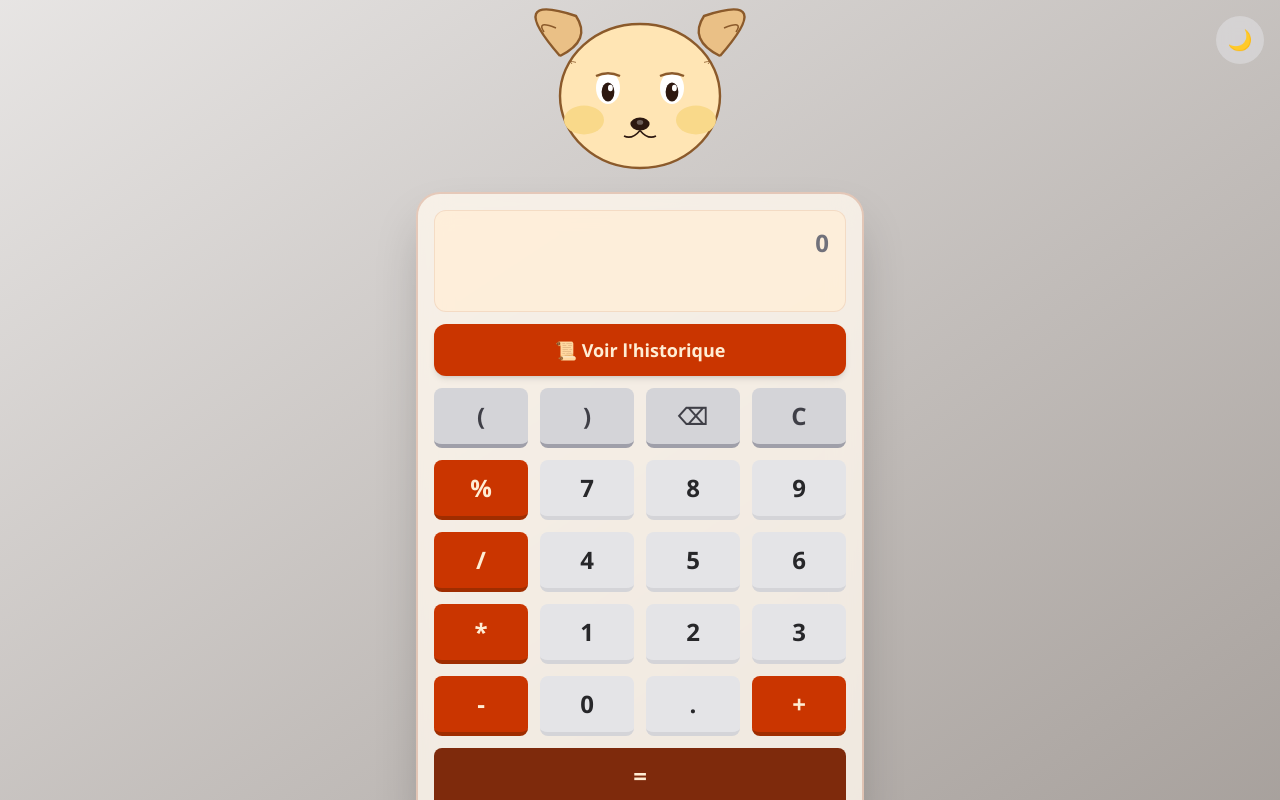
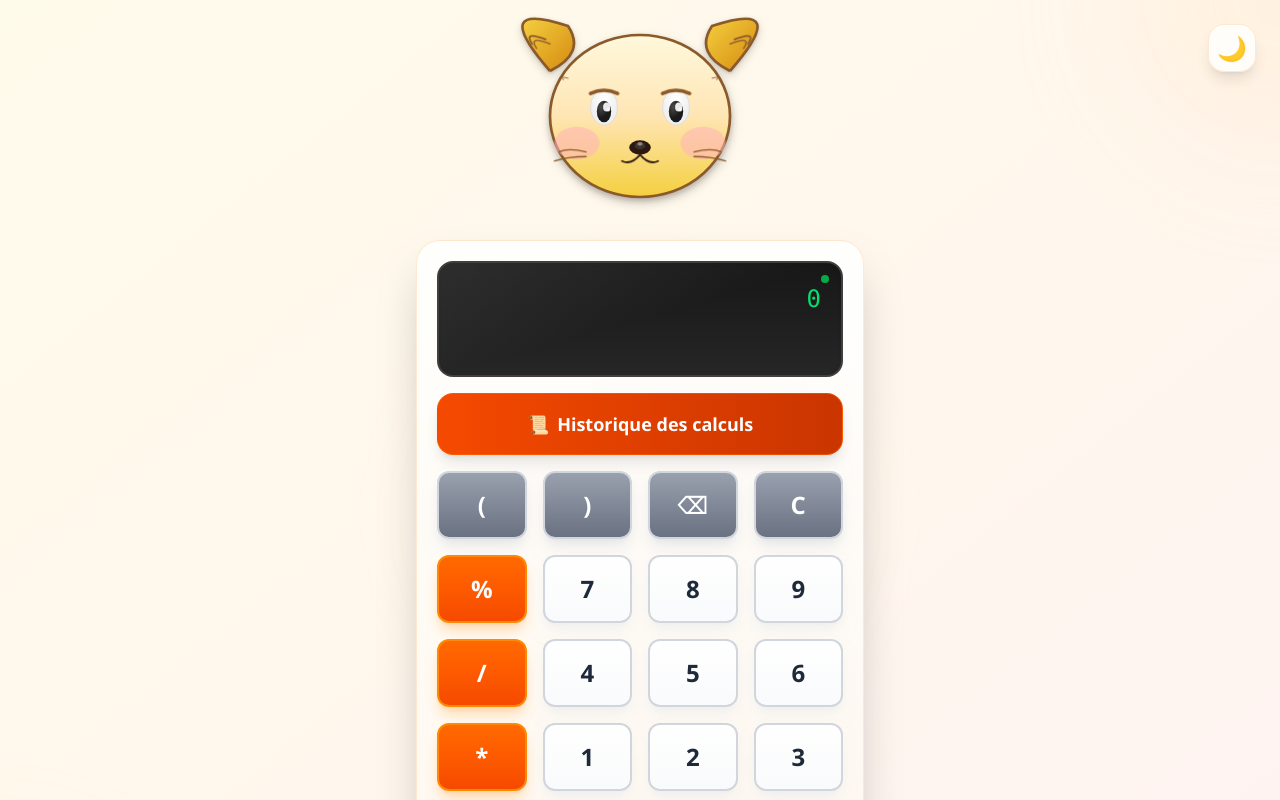
Before and after one commit to almoha73/CalculatriceChihuaha, a React (Vite) app: page / in a window 1280 px wide. Shown: the top 800 px of the page. Built offline with nearby package versions, Linux system fonts and the light colour scheme.

Commit message:
Calculatrice Chihuahua avec design amélioré

```diff
--- a/src/App.tsx
+++ b/src/App.tsx
@@ -18,24 +18,21 @@ function App() {
   const [history, setHistory] = useState<string[]>([]);
   const [dark, setDark] = useState(false);
   const [showHistory, setShowHistory] = useState(false);
+  const [isCalculating, setIsCalculating] = useState(false);
 
   useEffect(() => {
-    // Initialiser le thème au chargement
     const savedTheme = localStorage.getItem("theme");
     const systemDark = window.matchMedia("(prefers-color-scheme: dark)").matches;
 
     const isDark = savedTheme === "dark" || (!savedTheme && systemDark);
     setDark(isDark);
 
-    // Appliquer la classe dark selon la documentation TailwindCSS v4
     document.documentElement.classList.toggle("dark", isDark);
   }, []);
 
   useEffect(() => {
-    // Mettre à jour le thème quand l'état change
     document.documentElement.classList.toggle("dark", dark);
 
-    // Sauvegarder la préférence
     if (dark) {
       localStorage.setItem("theme", "dark");
     } else {
@@ -44,27 +41,43 @@ function App() {
   }, [dark]);
 
   const processKeyPress = useCallback((value: string) => {
-    if (value === "C") { setInput(""); setResult(null); }
-    else if (value === "⌫") { setInput((prev) => prev.slice(0, -1)); }
+    if (value === "C") {
+      setInput("");
+      setResult(null);
+    }
+    else if (value === "⌫") {
+      setInput((prev) => prev.slice(0, -1));
+      if (result) setResult(null);
+    }
     else if (value === "=") {
       setInput(currentInput => {
         if (!currentInput.trim()) return currentInput;
+        setIsCalculating(true);
+
+        // Petit délai pour l'animation
+        setTimeout(() => {
           try {
-          // Attention: l'utilisation de eval() peut être dangereuse avec des entrées non fiables.
-          // Pour une calculatrice de production, une bibliothèque d'analyse et d'évaluation serait préférable.
             const res = eval(currentInput);
             setResult(res.toString());
             setHistory((prevHistory) => [`${currentInput} = ${res}`, ...prevHistory].slice(0, 15));
-          return ""; // Vide l'input après le calcul
+            setIsCalculating(false);
           } catch {
             setResult("Erreur");
-          return currentInput; // Conserve l'input en cas d'erreur
+            setIsCalculating(false);
           }
+        }, 200);
+
+        return currentInput;
       });
     }
-    else if (value === "%") { setInput((prev) => prev + "/100"); }
-    else { setInput((prev) => prev + value); }
-  }, [setInput, setResult, setHistory]); // setInput, setResult, setHistory sont stables
+    else if (value === "%") {
+      setInput((prev) => prev + "/100");
+    }
+    else {
+      setInput((prev) => prev + value);
+      if (result) setResult(null);
+    }
+  }, [result]);
 
   useEffect(() => {
     const handleKeyDown = (event: KeyboardEvent) => {
@@ -94,58 +107,114 @@ function App() {
   }, [processKeyPress]);
 
   return (
-    <main className="flex min-h-screen w-full items-center justify-center bg-gradient-to-br from-stone-200 to-stone-400 p-4 dark:from-neutral-900 dark:to-black">
+    <main className="flex min-h-screen w-full items-center justify-center bg-gradient-to-br from-amber-50 via-orange-50 to-red-50 dark:from-neutral-950 dark:via-neutral-900 dark:to-orange-950 p-4 relative overflow-hidden">
+      {/* Éléments décoratifs d'arrière-plan */}
+      <div className="absolute inset-0 overflow-hidden pointer-events-none">
+        <div className="absolute -top-40 -right-40 w-80 h-80 bg-orange-200/20 dark:bg-orange-500/10 rounded-full blur-3xl animate-pulse"></div>
+        <div className="absolute -bottom-40 -left-40 w-80 h-80 bg-amber-200/20 dark:bg-amber-500/10 rounded-full blur-3xl animate-pulse" style={{ animationDelay: '1s' }}></div>
+        <div className="absolute top-1/2 left-1/2 -translate-x-1/2 -translate-y-1/2 w-96 h-96 bg-orange-100/10 dark:bg-orange-400/5 rounded-full blur-3xl animate-pulse" style={{ animationDelay: '2s' }}></div>
+      </div>
+
       <button
         onClick={() => setDark(!dark)}
-        className="fixed top-4 right-4 z-50 flex h-10 w-10 items-center justify-center rounded-full bg-zinc-200/50 text-xl text-zinc-800 backdrop-blur-sm transition hover:scale-110 dark:bg-neutral-800/50 dark:text-orange-300 md:h-12 md:w-12"
+        className="fixed top-6 right-6 z-50 flex h-12 w-12 items-center justify-center rounded-2xl bg-white/80 dark:bg-neutral-800/80 text-2xl backdrop-blur-md transition-all duration-300 hover:scale-110 hover:rotate-12 shadow-lg border border-orange-200/50 dark:border-orange-600/30"
       >
+        <span className="transition-transform duration-300">
           {dark ? "☀️" : "🌙"}
+        </span>
       </button>
 
-      {/* Les valeurs 'lg:' ont été réduites pour éviter le scroll sur grand écran */}
-      <div className="w-full max-w-[340px] pt-16 md:max-w-md md:pt-20 lg:max-w-md lg:pt-20">
+      <div className="w-full max-w-[360px] pt-16 md:max-w-md md:pt-20 lg:max-w-md lg:pt-20 relative z-10">
 
-        <div className="relative h-20 md:h-24 lg:h-24">
-          <ChihuahuaHead className="absolute bottom-0 left-1/2 w-48 -translate-x-1/2 md:w-60 lg:w-64" />
+        {/* Tête de Chihuahua avec animation */}
+        <div className="relative h-24 md:h-28 lg:h-32 mb-4">
+          <ChihuahuaHead
+            className={`absolute bottom-0 left-1/2 w-52 -translate-x-1/2 md:w-64 lg:w-72 transition-transform duration-300 ${
+              isCalculating ? 'animate-bounce' : 'hover:scale-105'
+            }`}
+          />
+          {isCalculating && (
+            <div className="absolute -top-2 left-1/2 -translate-x-1/2 text-2xl animate-spin">
+              🧮
+            </div>
+          )}
         </div>
 
-        <div className="relative w-full rounded-3xl border-2 border-orange-800/20 bg-orange-50/80 p-3 shadow-2xl backdrop-blur-lg dark:border-orange-600/20 dark:bg-neutral-800/80 md:p-4">
+        {/* Calculatrice principale */}
+        <div className="relative w-full rounded-3xl bg-gradient-to-b from-white/90 to-orange-50/90 dark:from-neutral-800/90 dark:to-neutral-900/90 p-4 shadow-2xl backdrop-blur-xl border border-orange-200/50 dark:border-orange-600/20 md:p-5">
 
-          <div className="mb-3 min-h-[90px] rounded-xl border border-orange-800/10 bg-orange-100/70 p-3 text-right dark:border-orange-600/20 dark:bg-black/20 md:min-h-[100px] lg:p-4">
-            <div className="min-h-[28px] font-bold text-lg text-zinc-500 dark:text-zinc-400 break-all md:text-xl lg:text-2xl">{input || "0"}</div>
-            <div className="min-h-[36px] text-3xl font-bold text-orange-900 dark:text-orange-200 break-all md:text-4xl">
-              {result !== null ? result : ""}
+          {/* Écran de la calculatrice */}
+          <div className="mb-4 min-h-[100px] rounded-2xl bg-gradient-to-b from-neutral-900 to-neutral-800 dark:from-black dark:to-neutral-900 p-4 text-right shadow-inner border-2 border-neutral-700 md:min-h-[110px] lg:p-5 relative overflow-hidden">
+            {/* Effet de reflet sur l'écran */}
+            <div className="absolute inset-0 bg-gradient-to-br from-white/10 via-transparent to-transparent pointer-events-none"></div>
+
+            <div className="relative z-10">
+              <div className="min-h-[32px] font-mono text-lg text-green-400 break-all md:text-xl lg:text-2xl transition-all duration-200">
+                {input || "0"}
+              </div>
+              <div className={`min-h-[40px] text-3xl font-bold text-green-300 break-all md:text-4xl transition-all duration-300 ${
+                isCalculating ? 'animate-pulse text-yellow-400' : ''
+              }`}>
+                {isCalculating ? "Calcul..." : (result !== null ? result : "")}
               </div>
             </div>
 
+            {/* Indicateur LED */}
+            <div className="absolute top-3 right-3 w-2 h-2 bg-green-500 rounded-full animate-pulse shadow-lg shadow-green-500/50"></div>
+          </div>
+
+          {/* Bouton historique */}
           <button
             onClick={() => setShowHistory(true)}
-            className="mb-3 w-full rounded-xl bg-orange-700 py-2 text-base font-bold text-orange-100 shadow-md transition hover:bg-orange-800 active:translate-y-px md:py-3 md:text-lg"
+            className="mb-4 w-full rounded-2xl bg-gradient-to-r from-orange-600 to-orange-700 hover:from-orange-700 hover:to-orange-800 py-3 text-base font-bold text-white shadow-lg transition-all duration-200 hover:shadow-xl hover:scale-[1.02] active:scale-[0.98] border border-orange-500/50 md:py-4 md:text-lg"
           >
-            📜 Voir l'historique
+            <span className="mr-2">📜</span>
+            Historique des calculs
           </button>
 
-          <div className="grid grid-cols-4 gap-2 md:gap-3">
+          {/* Grille des boutons */}
+          <div className="grid grid-cols-4 gap-3 md:gap-4">
             {BUTTONS.map((btn) => {
               const isOperator = ["%", "/", "*", "-", "+"].includes(btn);
               const isControl = ["C", "⌫", "(", ")"].includes(btn);
               const isEquals = btn === "=";
+              const isNumber = /^[0-9.]$/.test(btn);
 
-              const baseClasses = "rounded-lg border-b-4 text-xl font-semibold transition active:translate-y-0.5 active:border-b-2 py-2 md:py-3 md:text-2xl";
+              const baseClasses = "rounded-xl font-bold transition-all duration-150 active:scale-95 py-3 md:py-4 text-xl md:text-2xl shadow-lg hover:shadow-xl border-2 relative overflow-hidden";
 
-              const numberClasses = `border-zinc-300 bg-zinc-200 text-zinc-800 hover:bg-zinc-100 dark:border-neutral-600 dark:bg-neutral-700 dark:text-zinc-100 dark:hover:bg-neutral-600`;
-              const operatorClasses = `border-orange-800 bg-orange-700 text-orange-100 hover:bg-orange-600`;
-              const controlClasses = `border-zinc-400 bg-zinc-300 text-zinc-700 hover:bg-zinc-200 dark:border-neutral-500 dark:bg-neutral-600 dark:text-zinc-100 dark:hover:bg-neutral-500`;
-              const equalsClasses = `col-span-4 border-orange-950 bg-orange-900 text-orange-100 hover:bg-orange-800`;
+              const numberClasses = `bg-gradient-to-b from-white to-gray-50 hover:from-gray-50 hover:to-gray-100 text-gray-800 border-gray-300 shadow-gray-200/50 dark:from-neutral-700 dark:to-neutral-800 dark:hover:from-neutral-600 dark:hover:to-neutral-700 dark:text-white dark:border-neutral-600 dark:shadow-neutral-800/50`;
 
-              const btnClasses = `${baseClasses} ${isEquals ? equalsClasses : isOperator ? operatorClasses : isControl ? controlClasses : numberClasses}`;
+              const operatorClasses = `bg-gradient-to-b from-orange-500 to-orange-600 hover:from-orange-600 hover:to-orange-700 text-white border-orange-400 shadow-orange-300/50 dark:shadow-orange-900/50`;
+
+              const controlClasses = `bg-gradient-to-b from-gray-400 to-gray-500 hover:from-gray-500 hover:to-gray-600 text-white border-gray-300 shadow-gray-300/50 dark:from-neutral-600 dark:to-neutral-700 dark:hover:from-neutral-500 dark:hover:to-neutral-600 dark:border-neutral-500`;
+
+              const equalsClasses = `col-span-4 bg-gradient-to-r from-green-600 to-emerald-600 hover:from-green-700 hover:to-emerald-700 text-white border-green-500 shadow-green-300/50 dark:shadow-green-900/50`;
+
+              const btnClasses = `${baseClasses} ${
+                isEquals ? equalsClasses :
+                isOperator ? operatorClasses :
+                isControl ? controlClasses :
+                numberClasses
+              }`;
 
               return (
-                <button key={btn} onClick={() => processKeyPress(btn)} className={btnClasses}>
-                  {btn}
+                <button
+                  key={btn}
+                  onClick={() => processKeyPress(btn)}
+                  className={btnClasses}
+                  disabled={isCalculating}
+                >
+                  {/* Effet de brillance au survol */}
+                  <div className="absolute inset-0 bg-gradient-to-r from-transparent via-white/20 to-transparent -translate-x-full group-hover:translate-x-full transition-transform duration-700 pointer-events-none"></div>
+                  <span className="relative z-10">{btn}</span>
                 </button>
               );
             })}
+          </div>
+
+          {/* Signature discrète */}
+          <div className="mt-4 text-center text-xs text-gray-500 dark:text-gray-400 font-mono">
+            🐕 Calculatrice Chihuahua v2.0
           </div>
         </div>
       </div>
--- a/src/ChihuahuaHead.tsx
+++ b/src/ChihuahuaHead.tsx
@@ -1,101 +1,200 @@
 import React from "react";
 
-// Ce composant "simple" accepte des classes Tailwind pour être stylisé par son parent.
 const ChihuahuaHead: React.FC<{ className?: string; "aria-hidden"?: boolean }> = ({ className, ...props }) => (
   <div className={className} {...props}>
     <svg
       viewBox="0 0 320 260"
-      className="h-full w-full" // Le SVG remplira son conteneur
+      className="h-full w-full drop-shadow-lg"
     >
-      {/* Oreille gauche */}
+      {/* Ombre portée */}
+      <ellipse
+        cx="162"
+        cy="145"
+        rx="98"
+        ry="88"
+        fill="rgba(0,0,0,0.1)"
+        className="blur-sm"
+      />
+
+      {/* Oreille gauche avec dégradé */}
+      <defs>
+        <linearGradient id="earGradient" x1="0%" y1="0%" x2="100%" y2="100%">
+          <stop offset="0%" stopColor="#f4d03f" />
+          <stop offset="100%" stopColor="#d68910" />
+        </linearGradient>
+        <linearGradient id="headGradient" x1="0%" y1="0%" x2="0%" y2="100%">
+          <stop offset="0%" stopColor="#fff8dc" />
+          <stop offset="50%" stopColor="#ffe5b4" />
+          <stop offset="100%" stopColor="#f4d03f" />
+        </linearGradient>
+        <radialGradient id="eyeGradient" cx="50%" cy="30%">
+          <stop offset="0%" stopColor="#ffffff" />
+          <stop offset="100%" stopColor="#f0f0f0" />
+        </radialGradient>
+        <radialGradient id="pupilGradient" cx="30%" cy="30%">
+          <stop offset="0%" stopColor="#4a4a4a" />
+          <stop offset="100%" stopColor="#1a1a1a" />
+        </radialGradient>
+      </defs>
+
       <path
         d="M60,90 Q-10,10 80,40 Q100,70 60,90"
-        fill="#eac086"
+        fill="url(#earGradient)"
         stroke="#8b5a2b"
         strokeWidth="3"
+        className="drop-shadow-sm"
       />
+
       {/* Oreille droite */}
       <path
         d="M260,90 Q330,10 240,40 Q220,70 260,90"
-        fill="#eac086"
+        fill="url(#earGradient)"
         stroke="#8b5a2b"
         strokeWidth="3"
+        className="drop-shadow-sm"
       />
-      {/* Tête principale */}
+
+      {/* Tête principale avec dégradé */}
       <ellipse
         cx="160"
         cy="140"
         rx="100"
         ry="90"
-        fill="#ffe5b4"
+        fill="url(#headGradient)"
         stroke="#8b5a2b"
         strokeWidth="3"
+        className="drop-shadow-md"
       />
-      {/* Joues */}
-      <ellipse cx="90" cy="170" rx="25" ry="18" fill="#f9d98a" />
-      <ellipse cx="230" cy="170" rx="25" ry="18" fill="#f9d98a" />
-      {/* Yeux */}
-      <ellipse cx="120" cy="130" rx="15" ry="20" fill="#fff" />
-      <ellipse cx="200" cy="130" rx="15" ry="20" fill="#fff" />
-      <ellipse cx="120" cy="135" rx="8" ry="12" fill="#2d1810" />
-      <ellipse cx="200" cy="135" rx="8" ry="12" fill="#2d1810" />
-      {/* Reflets dans les yeux */}
-      <ellipse cx="123" cy="130" rx="3" ry="4" fill="#fff" />
-      <ellipse cx="203" cy="130" rx="3" ry="4" fill="#fff" />
-      {/* Truffe */}
+
+      {/* Joues avec effet de rougissement */}
+      <ellipse cx="90" cy="170" rx="25" ry="18" fill="#ffb3ba" opacity="0.6" className="animate-pulse" />
+      <ellipse cx="230" cy="170" rx="25" ry="18" fill="#ffb3ba" opacity="0.6" className="animate-pulse" />
+
+      {/* Yeux avec dégradés */}
+      <ellipse cx="120" cy="130" rx="15" ry="20" fill="url(#eyeGradient)" stroke="#ddd" strokeWidth="1" />
+      <ellipse cx="200" cy="130" rx="15" ry="20" fill="url(#eyeGradient)" stroke="#ddd" strokeWidth="1" />
+
+      {/* Pupilles avec dégradés */}
+      <ellipse cx="120" cy="135" rx="8" ry="12" fill="url(#pupilGradient)" />
+      <ellipse cx="200" cy="135" rx="8" ry="12" fill="url(#pupilGradient)" />
+
+      {/* Reflets dans les yeux - plus prononcés */}
+      <ellipse cx="123" cy="130" rx="4" ry="5" fill="#ffffff" opacity="0.9" />
+      <ellipse cx="203" cy="130" rx="4" ry="5" fill="#ffffff" opacity="0.9" />
+      <ellipse cx="125" cy="133" rx="2" ry="2" fill="#ffffff" opacity="0.7" />
+      <ellipse cx="205" cy="133" rx="2" ry="2" fill="#ffffff" opacity="0.7" />
+
+      {/* Truffe avec dégradé */}
       <ellipse cx="160" cy="175" rx="12" ry="8" fill="#2d1810" />
-      <ellipse cx="160" cy="173" rx="4" ry="3" fill="#fff" opacity="0.3" />
+      <ellipse cx="160" cy="173" rx="6" ry="4" fill="#4a4a4a" opacity="0.5" />
+      <ellipse cx="160" cy="171" rx="3" ry="2" fill="#ffffff" opacity="0.4" />
+
       {/* Museau */}
       <path
         d="M160,183 Q150,195 140,190"
         stroke="#2d1810"
         strokeWidth="2"
         fill="none"
+        strokeLinecap="round"
       />
       <path
         d="M160,183 Q170,195 180,190"
         stroke="#2d1810"
         strokeWidth="2"
         fill="none"
+        strokeLinecap="round"
       />
-      {/* Sourcils expressifs */}
+
+      {/* Sourcils expressifs - plus épais */}
       <path
         d="M105,115 Q120,108 135,115"
         stroke="#8b5a2b"
-        strokeWidth="3"
+        strokeWidth="4"
         fill="none"
+        strokeLinecap="round"
       />
       <path
         d="M185,115 Q200,108 215,115"
         stroke="#8b5a2b"
-        strokeWidth="3"
+        strokeWidth="4"
         fill="none"
+        strokeLinecap="round"
       />
-      {/* Poils sur les oreilles */}
+
+      {/* Poils sur les oreilles - plus détaillés */}
       <path
         d="M40,60 Q30,45 55,55"
         stroke="#8b5a2b"
         strokeWidth="2"
         fill="none"
+        strokeLinecap="round"
+      />
+      <path
+        d="M45,65 Q35,50 60,60"
+        stroke="#8b5a2b"
+        strokeWidth="1.5"
+        fill="none"
+        strokeLinecap="round"
       />
       <path
         d="M280,60 Q290,45 265,55"
         stroke="#8b5a2b"
         strokeWidth="2"
         fill="none"
+        strokeLinecap="round"
       />
+      <path
+        d="M275,65 Q285,50 260,60"
+        stroke="#8b5a2b"
+        strokeWidth="1.5"
+        fill="none"
+        strokeLinecap="round"
+      />
+
       {/* Petits poils décoratifs */}
       <path
         d="M75,100 Q70,95 80,98"
         stroke="#8b5a2b"
         strokeWidth="1"
         fill="none"
+        strokeLinecap="round"
       />
       <path
         d="M245,100 Q250,95 240,98"
         stroke="#8b5a2b"
         strokeWidth="1"
         fill="none"
+        strokeLinecap="round"
+      />
+
+      {/* Moustaches */}
+      <path
+        d="M100,180 Q80,175 70,180"
+        stroke="#8b5a2b"
+        strokeWidth="1.5"
+        fill="none"
+        strokeLinecap="round"
+      />
+      <path
+        d="M100,185 Q80,185 65,190"
+        stroke="#8b5a2b"
+        strokeWidth="1.5"
+        fill="none"
+        strokeLinecap="round"
+      />
+      <path
+        d="M220,180 Q240,175 250,180"
+        stroke="#8b5a2b"
+        strokeWidth="1.5"
+        fill="none"
+        strokeLinecap="round"
+      />
+      <path
+        d="M220,185 Q240,185 255,190"
+        stroke="#8b5a2b"
+        strokeWidth="1.5"
+        fill="none"
+        strokeLinecap="round"
       />
     </svg>
   </div>
```
Also changed, not shown: src/History.tsx (+37 -12 lines), src/Modal.tsx (+21 -13 lines), src/index.css (+89 -0 lines). Lines whose indentation alone changed are shown as unchanged.
